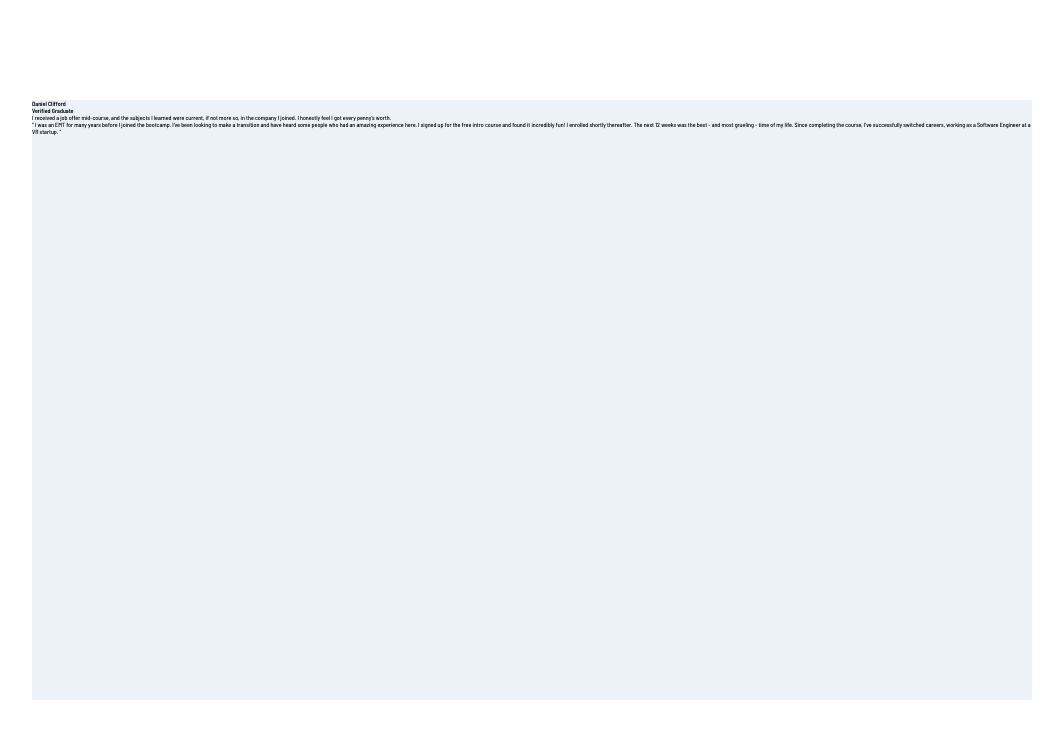
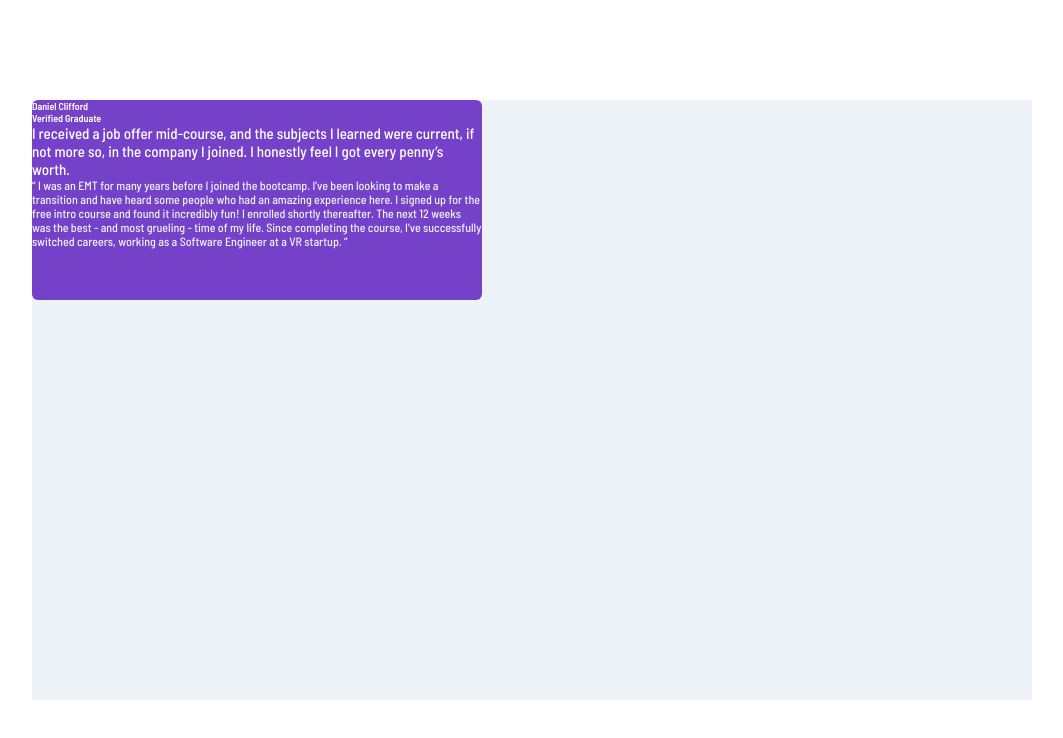
Before and after one commit to monsor3s/react-testimonials-grid, a React (Create React App) app: page / in a window 1280 px wide. Shown: the top 738 px of the page, without its empty margins (108-1171 px from the left). Built offline with nearby package versions, Linux system fonts and the light colour scheme.

Commit message:
updt cmmt

```diff
--- a/src/components/styles.ts
+++ b/src/components/styles.ts
@@ -16,7 +16,10 @@ export const HomePageContainer = styled.div`
 `;
 
 export const SectionDaniel = styled.div`
-
+    width: 450px;
+    height: 200px;
+    background-color: var(--violet);
+    border-radius: 0.6rem;
 `;
 
 export const HeaderSection = styled.div`
@@ -24,17 +27,24 @@ export const HeaderSection = styled.div`
 `;
 
 export const Title = styled.h1`
-
+    font-size: 1rem;
+    color: var(--white);
 `;
 
 export const Subtitle = styled.h2`
+    font-size: 1rem;
+    color: var(--white);
 
 `;
 
 export const BodySection = styled.div`
+    font-size: 1.5rem;
+    color: var(--white);
 
 `;
 
 export const FooterSection = styled.div`
+        font-size: 1.2rem;
+        color: var(--light-gray-blue);
 
 `;
```
